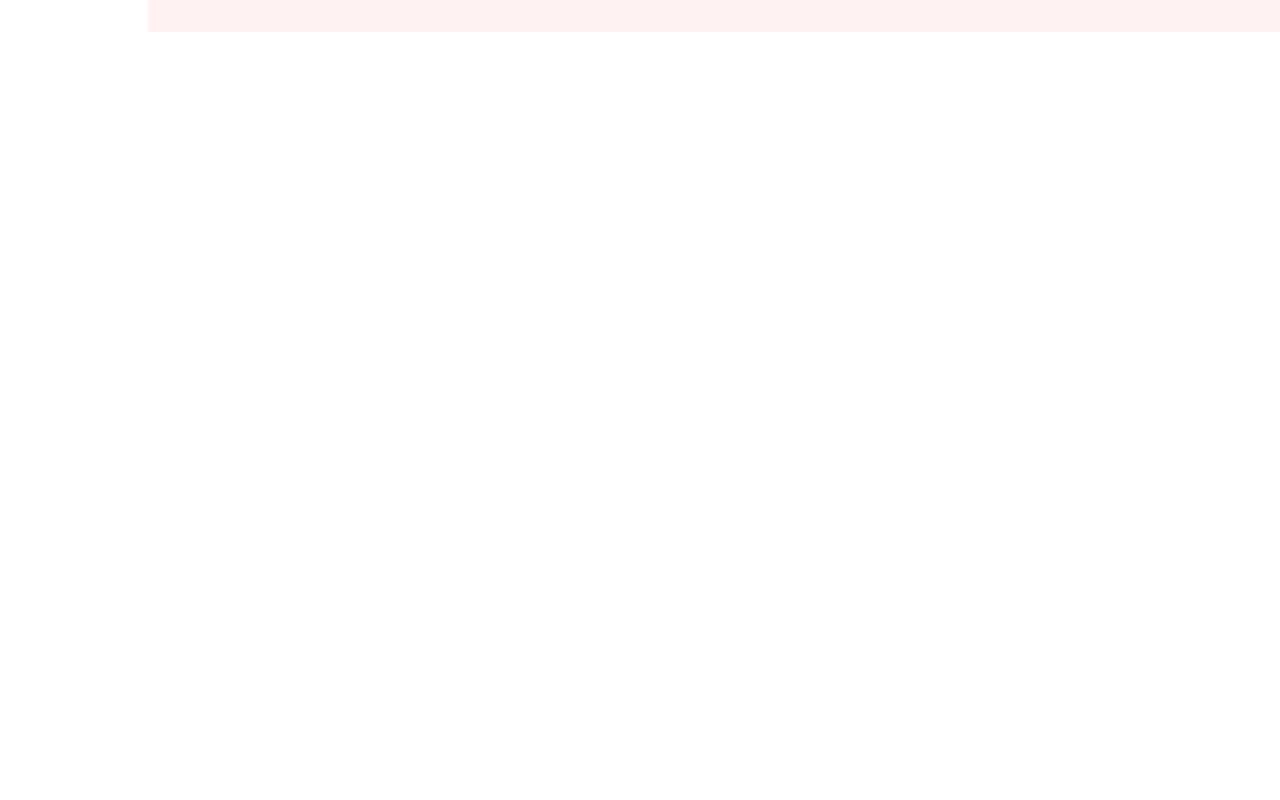
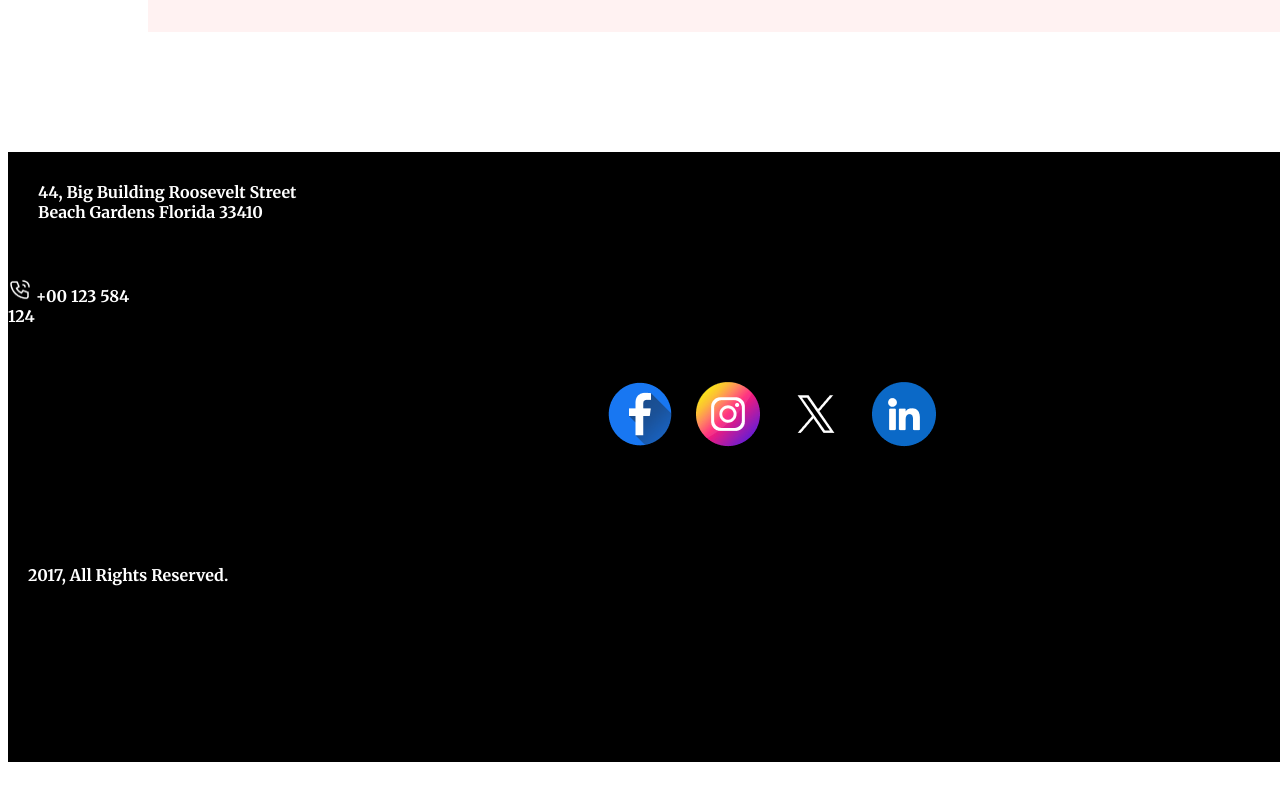
Before and after one commit to araf-hossain-abir/Assignment-1, a plain HTML site: page index.html in a window 1280 px wide. Shown: the part 8209-9009 px from the top of the page. Drawn offline with Linux system fonts and the light colour scheme.

Commit message:
tried to complete

```diff
--- a/index.html
+++ b/index.html
@@ -250,19 +250,46 @@
 
 
 
-
-
-
-
-
 </section>
 
 
+    <footer class="foot-note">
+<div class="foot-note-2">
+
+<div><p style="color: white;height: 80px ;width: 375px ;margin-left: 30px;padding-top: 30px;">44, Big Building Roosevelt Street <br>
+    Beach Gardens Florida 33410</p>
+</div>
+
+<!-- <div class="call"> -->
+<!-- <div><img style="height: 24px;width: 24px;" src="images/Call.png" alt=""> -->
+<!-- </div> -->
+
+<div>  <p style="height:40px ;width:150px ;color: white;">  <span> <img style="height: 24px;width: 24px;" src="images/Call.png" alt=""> </span> +00 123 584 124</p>
+</div>
+
+</div>
+
+</div>
 
 
+<div class="social">
+
+<div class="fb"><img src="images/Facebook.png" alt=""></div>
+ <div class="insta"><img src="images/Instagram.png" alt=""></div>
+<div class="x"><img src="images/Twitter.png" alt=""></div>
+<div class="link"><img src="images/Linkedin.png" alt=""></div>
+
+</div>
+
+<div class="last">
+
+<div><p style="color: white;margin-left: 20px;">2017, All Rights Reserved.</p></div>
+
+<div><input  style="margin-right: 20px;color: white;background-color: black;height:30px ;width:150px ;" type="submit" value="Unsubscribe"></div>
+
+</div>
 
 
-    <footer>
 
     </footer>
 
--- a/style/style.css
+++ b/style/style.css
@@ -212,3 +212,35 @@ margin-right: 140px;
 display: flex;
 
 }
+.foot-note{
+    width: 1600px;
+    height: 610px;
+    margin-top: 120px;
+    background-color: black;
+
+
+}
+
+.call{
+    display: flex;
+    justify-content: space-between;
+
+}
+.foot-note-2{
+
+    justify-content: space-around;
+}
+
+.social{
+
+    display: flex;
+    padding: 48px 600px 98px 600px;
+    gap: 24px;
+}
+
+.last{
+
+display: flex;
+justify-content: space-between;
+
+}
```
